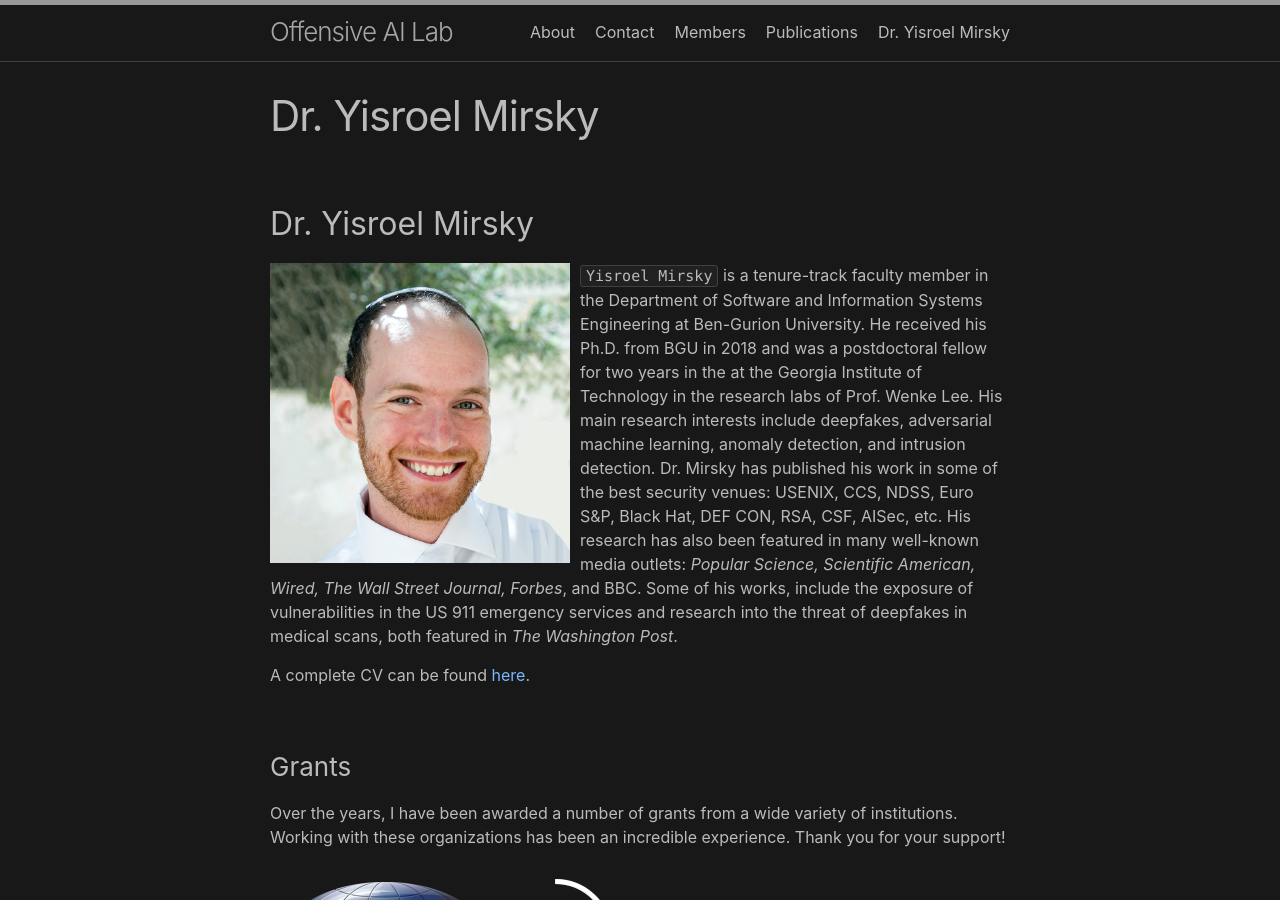
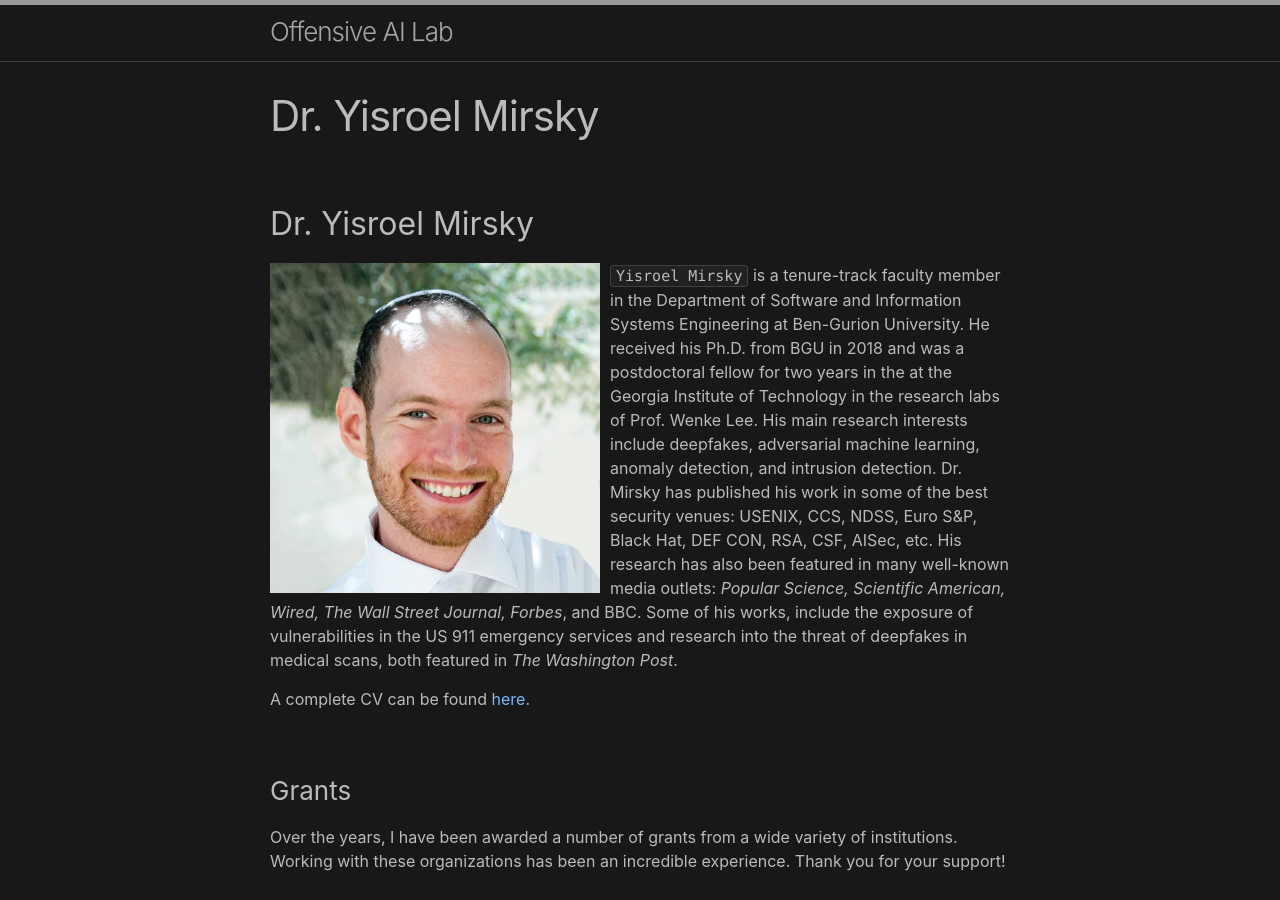
Before and after one commit to Offensive-AI-Lab/Offensive-AI-Lab.github.io, a Jekyll site: the page built from yisroel.md, in a window 1280 px wide and 900 px high. Built offline with Jekyll 4.4.1, drawn with Linux system fonts in a browser that asks for light colours; our own code applies the rules of GitHub Pages for plain Markdown files.

Commit message:
header fix2

```diff
--- a/yisroel.md
+++ b/yisroel.md
@@ -1,11 +1,12 @@
 ---
 layout: page
 permalink: /yisroel.mirsky/
+exclude: true
 ---
 
 ## Dr. Yisroel Mirsky
 
-![image]({{site.baseurl}}/assets/members/yisroel.mirsky.png){: style="float: left; margin-right:10px" width="300px"}
+![image]({{site.baseurl}}/assets/members/yisroel.mirsky.png){: style="float: left; margin-right:10px" width="330px"}
 
 `Yisroel Mirsky` is a tenure-track faculty member in the Department of Software and Information Systems Engineering at Ben-Gurion University. He received his Ph.D. from BGU in 2018 and was a postdoctoral fellow for two years in the at the Georgia Institute of Technology in the research labs of Prof. Wenke Lee. His main research interests include deepfakes, adversarial machine learning, anomaly detection, and intrusion detection. Dr. Mirsky has published his work in some of the best security venues: USENIX, CCS, NDSS, Euro S&P, Black Hat, DEF CON, RSA, CSF, AISec, etc. His research has also been featured in many well-known media outlets: *Popular Science, Scientific American, Wired, The Wall Street Journal, Forbes*, and BBC. Some of his works, include the exposure of vulnerabilities in the US 911 emergency services and research into the threat of deepfakes in medical scans, both featured in *The Washington Post*.
 
```
